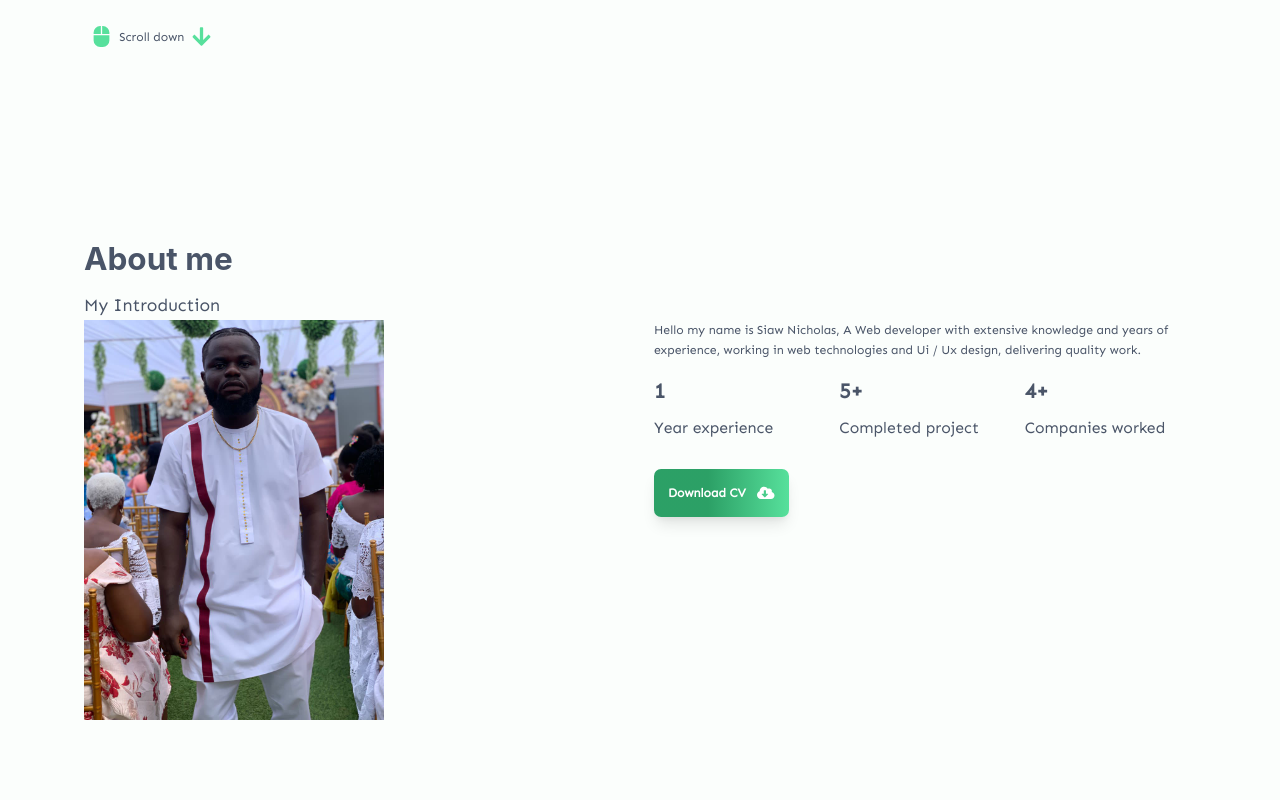
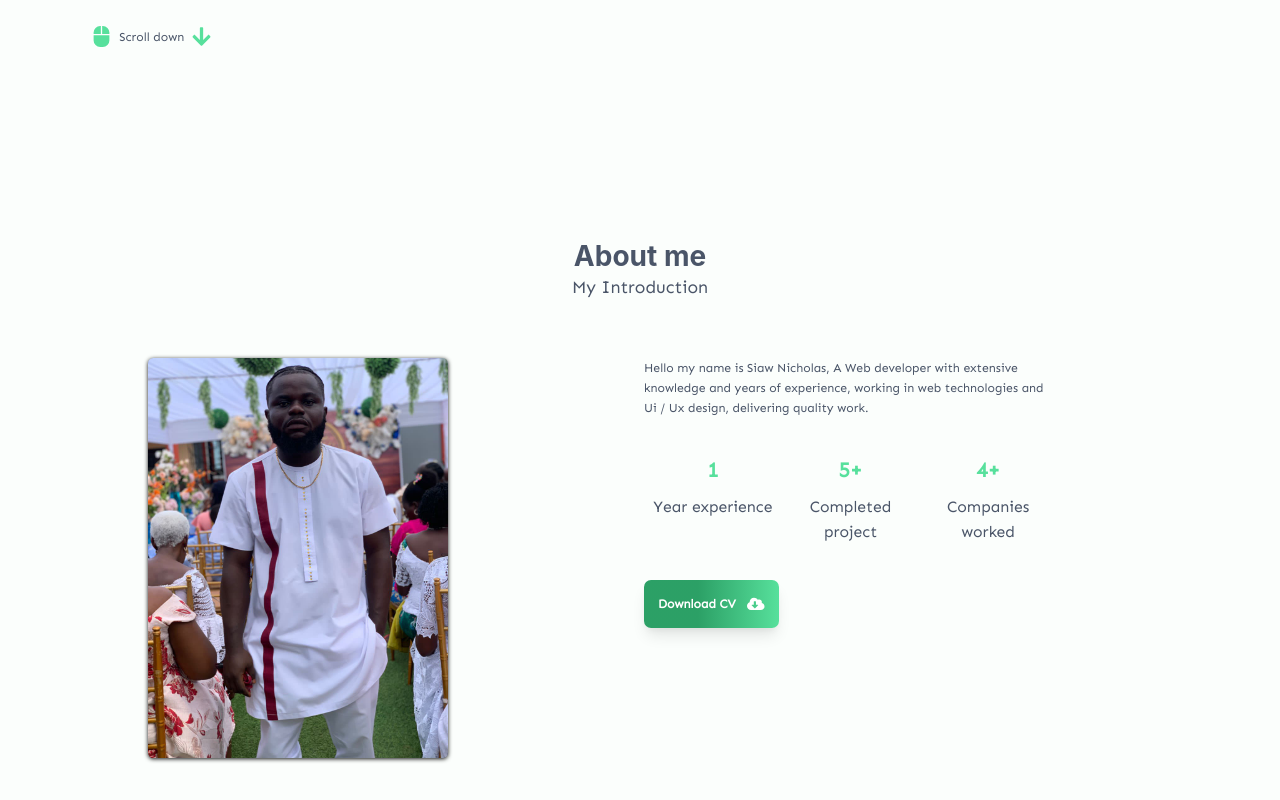
Before and after one commit to ayequill/siaw.dev, a React (Create React App) app: page / in a window 1280 px wide. Shown: the part 484-1284 px from the top of the page. Built offline with nearby package versions, Linux system fonts and the light colour scheme.

Commit message:
About component done

```diff
--- a/src/components/About.tsx
+++ b/src/components/About.tsx
@@ -1,4 +1,13 @@
-import { Box, Grid, Heading, Icon, Text, Link, Image } from '@chakra-ui/react';
+import {
+	Box,
+	Grid,
+	Heading,
+	Icon,
+	Text,
+	Link,
+	Image,
+	Flex,
+} from '@chakra-ui/react';
 import { FaCloudDownloadAlt } from 'react-icons/fa';
 import avatar from '../assets/me.jpeg';
 // eslint-disable-next-line @typescript-eslint/ban-ts-comment
@@ -8,40 +17,72 @@ import cv from '../assets/docs/cv.pdf';
 export default function About() {
 	return (
 		<Box id="about" as="section" layerStyle="sectionStyles" px="1rem">
-			<Heading mb={4} fontSize="4xl">
+			<Heading fontSize={['1.5rem', '2rem']} textAlign="center">
 				About me
 			</Heading>
-			<Text as="span" fontSize="xl" mb={8}>
+			<Text fontSize="xl" mb={[12, 16]} textAlign="center">
 				My Introduction
 			</Text>
 			{/*ABout Container*/}
-			<Grid templateColumns="repeat(auto-fit, minmax(200px, 1fr))" gap={8}>
-				<Box>
-					<Image w={{ base: '200px', md: '300px' }} src={avatar} alt="" />
-				</Box>
+			<Grid
+				templateColumns={[null, 'repeat(2, 1fr)']}
+				layerStyle="wrapper"
+				gap={['1.5rem', '0 5rem', '0 10rem']}
+			>
+				<Image
+					w={{ base: '200px', md: '300px' }}
+					src={avatar}
+					alt="Siaw Pic"
+					alignSelf="center"
+					borderRadius="md"
+					justifySelf="center"
+					filter="drop-shadow(0 1px 2px #121212)"
+				/>
 				{/*About Data*/}
 				<Box>
-					<Text mb={4}>
+					<Text mb={10} textAlign={['center', null, 'left']}>
 						Hello my name is Siaw Nicholas, A Web developer with extensive
 						knowledge and years of experience, working in web technologies and
 						Ui / Ux design, delivering quality work.
 					</Text>
 					{/*About Info*/}
-					<Grid templateColumns="repeat(3, 1fr)" gap={4} mb={8}>
+					<Grid
+						templateColumns="repeat(3, 1fr)"
+						rowGap={8}
+						mb={10}
+						alignContent="space-evenly"
+						justifyContent={[null, null, 'space-between']}
+						textAlign="center"
+					>
 						<Box>
-							<Text fontSize="2xl" fontWeight="bold" mb={2}>
+							<Text
+								fontSize="2xl"
+								fontWeight="bold"
+								mb={2}
+								color="brand.primary"
+							>
 								1
 							</Text>
 							<Text fontSize="lg">Year experience</Text>
 						</Box>
 						<Box>
-							<Text fontSize="2xl" fontWeight="bold" mb={2}>
+							<Text
+								fontSize="2xl"
+								fontWeight="bold"
+								mb={2}
+								color="brand.primary"
+							>
 								5+
 							</Text>
 							<Text fontSize="lg">Completed project</Text>
 						</Box>
 						<Box>
-							<Text fontSize="2xl" fontWeight="bold" mb={2}>
+							<Text
+								fontSize="2xl"
+								fontWeight="bold"
+								mb={2}
+								color="brand.primary"
+							>
 								4+
 							</Text>
 							<Text fontSize="lg">Companies worked</Text>
@@ -49,23 +90,13 @@ export default function About() {
 					</Grid>
 					{/*About Buttons*/}
 					<Box>
-						{/* eslint-disable-next-line @typescript-eslint/no-unsafe-assignment */}
-						<Link variant="brandPrimary" download="Siaw's CV" href={cv}>
-							{/* <Box
-								display="inline-flex"
-								alignItems="center"
-								px={4}
-								py={2}
-								color="white"
-								fontWeight="semibold"
-								bg="blue.500"
-								borderRadius="md"
-								_hover={{ bg: 'blue.600' }}
-							> */}
-							Download CV
-							<Icon fontSize="xl" as={FaCloudDownloadAlt} ml={2} />
-							{/* </Box> */}
-						</Link>
+						<Flex justifyContent={['center', null, 'normal']}>
+							{/* eslint-disable-next-line @typescript-eslint/no-unsafe-assignment */}
+							<Link variant="brandPrimary" download="Siaw's CV" href={cv}>
+								Download CV
+								<Icon fontSize="xl" as={FaCloudDownloadAlt} ml={2} />
+							</Link>
+						</Flex>
 					</Box>
 				</Box>
 			</Grid>
```
